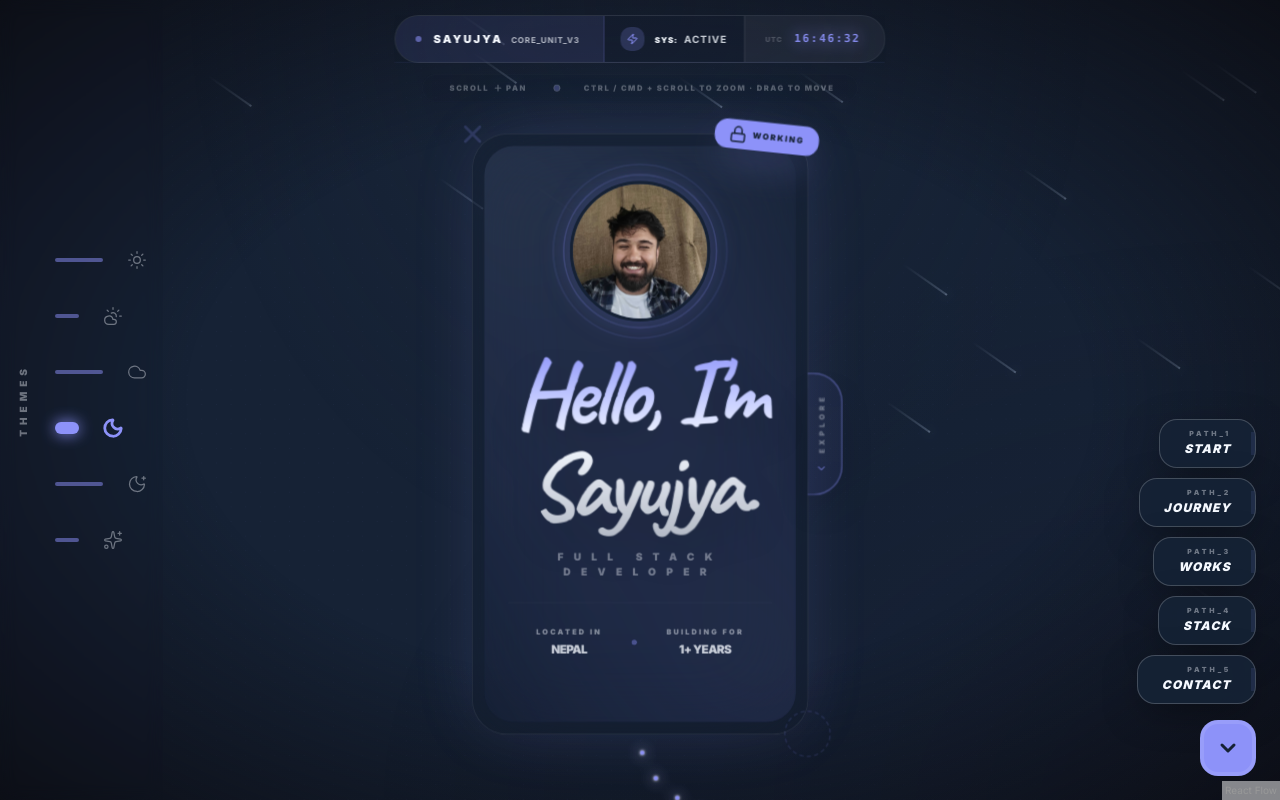
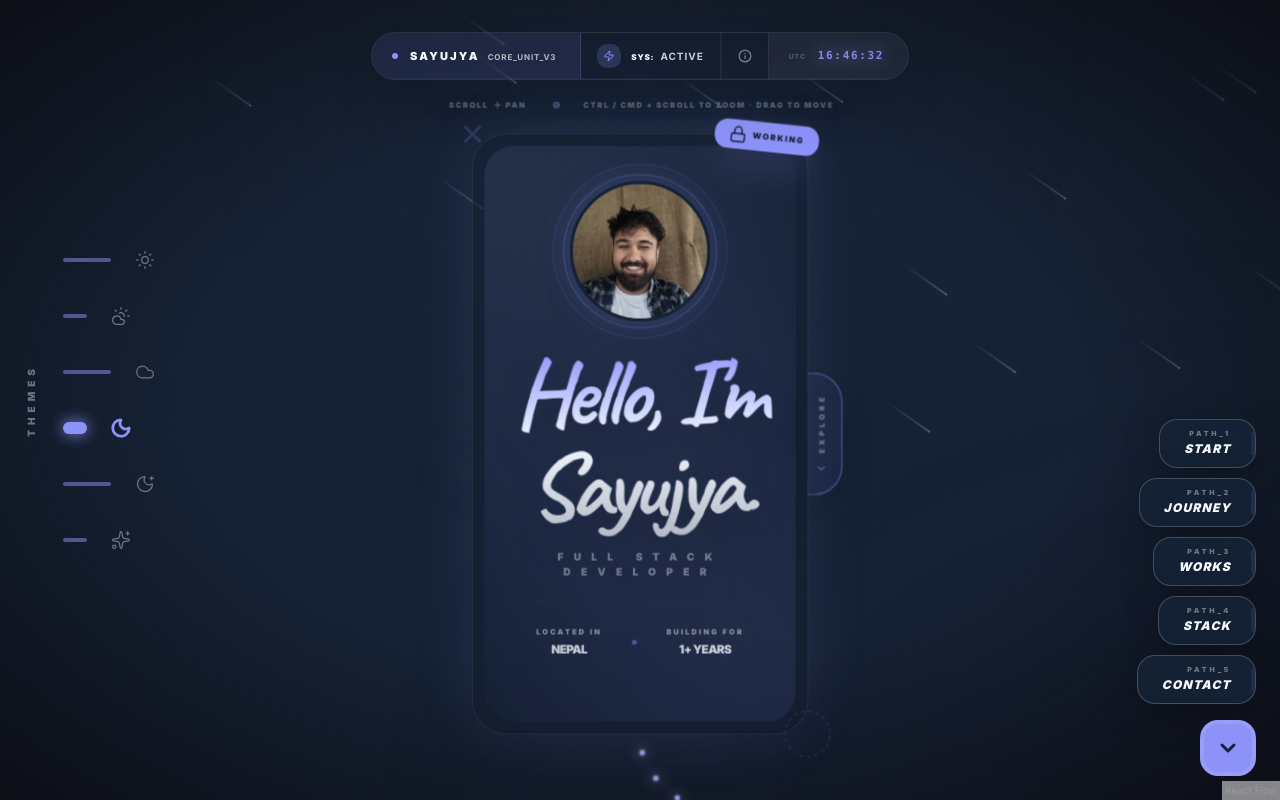
Before and after one commit to sayujyaa/portfolio-v3, a Next.js app: page / in a window 1280 px wide. Built offline with nearby package versions, Linux system fonts and the light colour scheme.

Commit message:
feat: enhance ThemeSwitcher and TopBar components with click outside functionality and animations for improved user experience

```diff
--- a/src/components/theme-switcher.tsx
+++ b/src/components/theme-switcher.tsx
@@ -1,8 +1,9 @@
 "use client";
 
-import { useEffect, useState } from "react";
+import { useEffect, useState, useRef } from "react";
 import { Sun, CloudSun, Cloud, Moon, MoonStar, Sparkles } from "lucide-react";
 import { useThemeStore } from "@/store/theme-store";
+import { motion, AnimatePresence } from "motion/react";
 
 const THEMES = [
   { id: 1, icon: Sun, label: "Daylight" },
@@ -17,6 +18,7 @@ export function ThemeSwitcher() {
   const { level, setLevel } = useThemeStore();
   const [mounted, setMounted] = useState(false);
   const [isOpen, setIsOpen] = useState(false);
+  const switcherRef = useRef<HTMLDivElement>(null);
 
   useEffect(() => {
     const frame = requestAnimationFrame(() => {
@@ -26,6 +28,19 @@ export function ThemeSwitcher() {
     return () => cancelAnimationFrame(frame);
   }, [level]);
 
+  // Handle outside click to close
+  useEffect(() => {
+    const handleClickOutside = (event: MouseEvent) => {
+      if (isOpen && switcherRef.current && !switcherRef.current.contains(event.target as Node)) {
+        setIsOpen(false);
+      }
+    };
+    if (isOpen) {
+      document.addEventListener("mousedown", handleClickOutside);
+    }
+    return () => document.removeEventListener("mousedown", handleClickOutside);
+  }, [isOpen]);
+
   if (!mounted) return null;
 
   return (
@@ -33,16 +48,31 @@ export function ThemeSwitcher() {
       {/* Mobile Toggle Button */}
       <button
         onClick={() => setIsOpen(!isOpen)}
-        className="fixed bottom-6 left-6 z-60 md:hidden p-4 rounded-full bg-background/80 backdrop-blur-2xl border border-foreground/10 shadow-2xl text-ui-primary"
+        className="fixed bottom-6 left-6 z-60 md:hidden p-4 rounded-full bg-background/80 backdrop-blur-2xl border border-foreground/10 shadow-2xl text-ui-primary active:scale-90 transition-transform"
       >
         <Sparkles size={24} />
       </button>
 
+      {/* Backdrop for Mobile */}
+      <AnimatePresence>
+        {isOpen && (
+          <motion.div
+            initial={{ opacity: 0 }}
+            animate={{ opacity: 1 }}
+            exit={{ opacity: 0 }}
+            className="fixed inset-0 z-40 md:hidden bg-background/10 backdrop-blur-md"
+            onClick={() => setIsOpen(false)}
+          />
+        )}
+      </AnimatePresence>
+
       {/* Main Rail - Desktop: Fixed left | Mobile: Overlaid drawer */}
-      <div className={`
-        fixed left-0 top-0 bottom-0 z-50 flex items-center transition-all duration-700
-        ${isOpen ? "translate-x-0" : "-translate-x-full md:translate-x-0"}
-        px-4 bg-background/5 backdrop-blur-sm py-12
+      <div
+        ref={switcherRef}
+        className={`
+          fixed left-0 top-0 bottom-0 z-50 flex items-center transition-all duration-700
+          ${isOpen ? "translate-x-0" : "-translate-x-full md:translate-x-0"}
+          px-4 md:px-6 bg-background/5 md:bg-transparent backdrop-blur-3xl md:backdrop-blur-none py-12
       `}>
         {/* Vertical THEMES wording */}
         <div className="flex flex-col items-center justify-center mr-6 select-none opacity-40">
@@ -52,14 +82,17 @@ export function ThemeSwitcher() {
         </div>
 
         <div className="relative flex flex-col items-start justify-center gap-2 h-auto">
-          {THEMES.map((theme) => {
+          {THEMES.map((theme, idx) => {
             const Icon = theme.icon;
             const isActive = level === theme.id;
             const isBig = theme.id % 2 !== 0;
 
             return (
-              <div
+              <motion.div
                 key={theme.id}
+                initial={isOpen ? { x: -25, opacity: 0 } : false}
+                animate={isOpen ? { x: 0, opacity: 1 } : { x: 0, opacity: 1 }}
+                transition={{ delay: idx * 0.05 }}
                 className="relative flex items-center group/item h-12"
               >
                 <button
@@ -90,18 +123,10 @@ export function ThemeSwitcher() {
                     <Icon size={20} strokeWidth={isActive ? 3 : 1.5} />
                   </div>
                 </button>
-              </div>
+              </motion.div>
             );
           })}
         </div>
-
-        {/* Close barrier for mobile */}
-        {isOpen && (
-          <div
-            className="fixed inset-0 -z-10 md:hidden bg-background/20 backdrop-blur-md"
-            onClick={() => setIsOpen(false)}
-          />
-        )}
       </div>
     </>
   );
--- a/src/components/top-bar.tsx
+++ b/src/components/top-bar.tsx
@@ -1,9 +1,7 @@
 "use client";
 
-import { useState, useEffect, ElementType } from "react";
-import { Panel } from "@xyflow/react";
-import { motion } from "motion/react";
-import { Circle, Globe, Plus, Zap } from "lucide-react";
+import { useState, useEffect, useRef, ElementType } from "react";
+import { Circle, Globe, Plus, Zap, Info } from "lucide-react";
 import { PERSONAL_INFO } from "@/constants";
 
 interface StatusItemProps {
@@ -42,6 +40,22 @@ const StatusItem = ({
 
 export function TopBar() {
   const [time, setTime] = useState("");
+  const [isInsightOpen, setIsInsightOpen] = useState(false);
+  const insightRef = useRef<HTMLDivElement>(null);
+
+  useEffect(() => {
+    const handleClickOutside = (event: MouseEvent) => {
+      if (insightRef.current && !insightRef.current.contains(event.target as Node)) {
+        setIsInsightOpen(false);
+      }
+    };
+    if (isInsightOpen) {
+      document.addEventListener("mousedown", handleClickOutside);
+    }
+    return () => {
+      document.removeEventListener("mousedown", handleClickOutside);
+    };
+  }, [isInsightOpen]);
 
   useEffect(() => {
     const updateTime = () => {
@@ -61,22 +75,16 @@ export function TopBar() {
   }, []);
 
   return (
-    <Panel
-      position="top-center"
-      className="m-4 md:m-8 z-50 pointer-events-none sm:pointer-events-auto w-fit bg-transparent!"
+    <div
+      className="fixed top-0 left-1/2 -translate-x-1/2 z-50 pt-4 md:pt-8 pointer-events-auto w-fit h-fit"
     >
-      <motion.header
-        initial={{ y: -50, opacity: 0 }}
-        animate={{ y: 0, opacity: 1 }}
-        transition={{ duration: 1, ease: "circOut" }}
-        className="flex items-center justify-center"
-      >
-        <div className="relative group/bar overflow-hidden">
+      <header className="flex items-center justify-center relative">
+        <div className="relative group/bar overflow-visible" ref={insightRef}>
           {/* Main Glass HUD */}
-          <section className="bg-background/20 backdrop-blur-3xl border border-white/10 rounded-full h-10 md:h-12 flex items-center shadow-2xl overflow-hidden">
+          <section className="bg-background/20 backdrop-blur-3xl border border-white/10 rounded-full h-10 md:h-12 flex items-center shadow-2xl overflow-hidden relative">
             {/* ID Section */}
             <article className="flex items-center gap-3 pl-5 pr-6 h-full bg-ui-primary/10 border-r border-ui-primary/20 relative group/id cursor-default">
-              <div className="w-1.5 h-1.5 rounded-full bg-ui-primary animate-pulse" />
+              <div className="w-1.5 h-1.5 rounded-full bg-ui-primary" />
               <div className="flex items-baseline gap-2">
                 <span className="text-[11px] font-black tracking-[0.2em]">
                   {PERSONAL_INFO.NAME.toUpperCase()}
@@ -94,15 +102,26 @@ export function TopBar() {
                 label="SYS"
                 value="ACTIVE"
                 active
-                className="px-3 md:px-4"
+                className="px-3"
               />
               <StatusItem
                 icon={Globe}
                 label="LOC"
                 value={PERSONAL_INFO.LOCATION}
-                className="hidden xs:flex px-3 md:px-4"
+                className="hidden xs:flex px-3"
               />
             </nav>
+
+            {/* Insight Trigger (Info Icon) */}
+            <article className="h-full flex items-center border-l border-white/5">
+               <button
+                 onClick={() => setIsInsightOpen(!isInsightOpen)}
+                 className={`px-4 h-full flex items-center justify-center transition-all hover:bg-white/5 ${isInsightOpen ? 'bg-ui-primary/10 text-ui-primary' : 'text-foreground/40 hover:text-ui-primary/80'}`}
+                 aria-label="Quick Insight"
+               >
+                 <Info size={14} strokeWidth={2.5} className={`${isInsightOpen ? 'scale-110' : ''} transition-transform`} />
+               </button>
+            </article>
 
             {/* Universal Clock - Desktop Only */}
             <time className="hidden sm:flex items-center h-full border-l border-white/5 bg-white/5 pl-5 pr-6 cursor-default">
@@ -118,10 +137,41 @@ export function TopBar() {
                 </span>
               </article>
             </time>
+
+            {/* Glitch Overlay Effect on hover */}
+            <div className="absolute inset-x-0 bottom-0 h-0.5 bg-ui-primary/20 translate-y-full group-hover:translate-y-0 transition-transform duration-500 blur-[1px] pointer-events-none" />
           </section>
 
-          {/* Glitch Overlay Effect on hover */}
-          <div className="absolute inset-x-0 bottom-0 h-0.5 bg-ui-primary/20 translate-y-full group-hover:translate-y-0 transition-transform duration-500 blur-[1px]" />
+          {/* Popover outside the overflow-hidden section */}
+          {isInsightOpen && (
+             <aside
+                style={{ transform: 'translateX(-50%)' }}
+                className="absolute top-[130%] left-1/2 w-64 md:w-80 p-5 rounded-3xl bg-background/90 backdrop-blur-3xl border border-white/10 shadow-[0_20px_50px_rgba(0,0,0,0.5)] z-60 overflow-hidden"
+             >
+                <div className="absolute top-0 left-0 w-full h-0.5 bg-ui-primary/30 overflow-hidden">
+                   <div className="w-1/2 h-full bg-ui-primary shadow-[0_0_10px_var(--ui-primary)]" />
+                </div>
+
+                <div className="flex flex-col gap-3">
+                   <header className="flex items-center gap-2">
+                      <div className="p-1.5 rounded-lg bg-ui-primary/10 text-ui-primary">
+                         <Info size={12} strokeWidth={3} />
+                      </div>
+                      <span className="text-[10px] font-black tracking-[0.2em] text-ui-primary uppercase">Quick Insight</span>
+                   </header>
+                   <p className="text-[13px] font-medium leading-relaxed text-foreground/70">
+                      Mobile System Active: Navigation and advanced interactions are restricted. Please view on a Desktop for the full immersive experience.
+                   </p>
+                   <footer className="flex items-center justify-between pt-2 border-t border-white/5 opacity-40">
+                      <span className="text-[8px] font-mono tracking-widest uppercase">SY_INSIGHT_M1</span>
+                      <div className="flex gap-1">
+                         <div className="w-1 h-1 rounded-full bg-ui-primary" />
+                         <div className="w-1 h-1 rounded-full bg-foreground/20" />
+                      </div>
+                   </footer>
+                </div>
+             </aside>
+          )}
         </div>
 
         {/* Navigation Instructions HUD */}
@@ -142,7 +192,7 @@ export function TopBar() {
             </span>
           </article>
         </aside>
-      </motion.header>
-    </Panel>
+      </header>
+    </div>
   );
 }
--- a/src/lib/flow-utils.ts
+++ b/src/lib/flow-utils.ts
@@ -79,7 +79,7 @@ export function getFlowData(isMobile: boolean): FlowData {
   // Position nodes after projects
   const finalNodes = updatedOtherNodesPre.map((n) => {
     if (!preTypes.includes(n.type as string)) {
-      if (n.type === TYPE.CONTACT) postY += 0; // No extra gap before contact
+      if (n.type === TYPE.CONTACT) postY += 80; // Push contact a bit down on mobile
       const xOffset = n.type === TYPE.SKILLS ? 70 : -60;
       const isSkillsNode = n.type === TYPE.SKILLS;
       const newNode = {
```
Also changed, not shown: src/components/flow/mobile-skills-node.tsx (+24 -12 lines).
